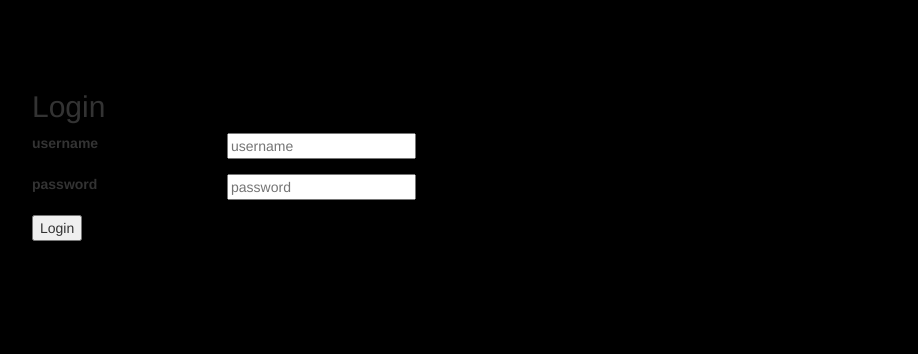
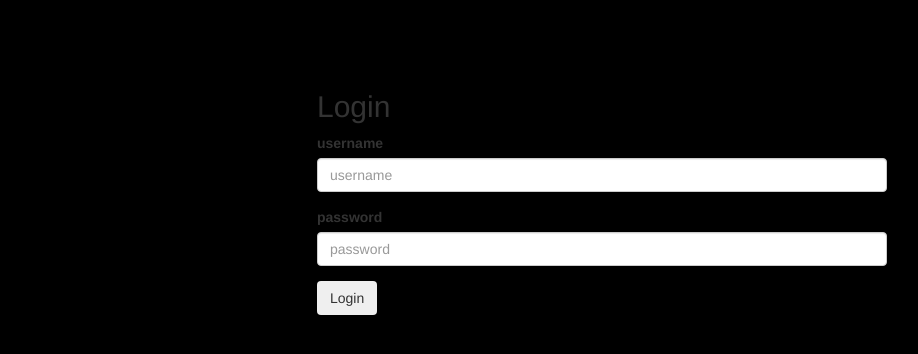
Before and after one commit to puhlenbruck/CPPA, a Flask app: page /login/ in a window 1280 px wide. Shown: the part 235-589 px from the top of the page, without its empty margins (38-956 px from the left). Run offline with Flask 2, Linux system fonts and the light colour scheme; some libraries are stand-ins or nearby versions.

Commit message:
centered login form

```diff
--- a/app/templates/base.html
+++ b/app/templates/base.html
@@ -25,8 +25,9 @@
           Feel free to poke around and have fun, but be aware that things could be drastically different the
           next time you are here,and there are no guarantees things will be saved.</em>
         </div>
+        <div class="container-fluid">
         <div class="row">
-          <div class="container-fluid"><span id="login-text" class="pull-right">
+          <span id="login-text" class="pull-right">
           {% if current_user.is_authenticated %}
             Logged in as {{current_user.username}}
           {% else %}
@@ -53,16 +54,14 @@
    </header>
     {% set messages = get_flashed_messages() %}
     {% if messages %}
-      <section>
+      <section class="flash-messages">
 	       {% for message in messages %}
 	        <p>{{ message }}</p>
 	      {% endfor %}
       </section>
     {% endif %}
-    <section>
-  	    <div class="container">
+    <section class="content">
        	  {% block content %}{% endblock %}
-        </div>
     </section>
     <script src="https://ajax.googleapis.com/ajax/libs/jquery/1.12.3/jquery.min.js"></script>
     <script src="http://netdna.bootstrapcdn.com/bootstrap/3.0.0/js/bootstrap.min.js"></script>
--- a/app/templates/forms.html
+++ b/app/templates/forms.html
@@ -10,10 +10,9 @@
     {{ field }}
 {# any other special case you may need #}
 {% else %}
-    <div class="form-group row">
-        <label for="{{ field.label.field_id }}" class="col-sm-2 control-label">{{ field.label.text }}</label>
-        <div class="col-sm-10">
-            {{ field(placeholder=field.description) }}
+    <div class="form-group">
+        <label for="{{ field.label.field_id }}" class="control-label">{{ field.label.text }}</label>
+            {{ field(placeholder=field.description,class='form-control') }}
             {% if field.errors %}
                 <div class="alert alert-danger" role="alert">
                 {% for err in field.errors %}
@@ -22,7 +21,6 @@
                 </div>
             {% endif %}
         </div>
-    </div>
 {% endif %}
 
 {%- endmacro %}
--- a/app/templates/login.html
+++ b/app/templates/login.html
@@ -1,12 +1,25 @@
 {% extends "base.html" %}
 {% block content %}
+<div class="container">
+  <div class="row center-block">
+    <div class="col-md-3"></div>
+    <div class="col-md-6">
+      <div class="row">
         <h2>Login</h2>
+      </div>
+      <div class="row">
         {% if error %}<p class=error><strong>Error:</strong> {{ error }}{% endif %}
-  <form action="{{ url_for('login') }}" method=post>
+      </div>
+      <div class="row">
+        <form role="form" action="{{ url_for('login') }}" method=post>
           {% import 'forms.html' as forms %}
           {% for field in form %}
             {{ forms.render_field(field) }}
           {% endfor %}
-    <input type=submit value=Login>
+          <input class="btn" type=submit value=Login>
         </form>
+      </div>
+    </div>
+  </div>
+</div>
 {% endblock %}
```
Lines whose indentation alone changed are shown as unchanged.
